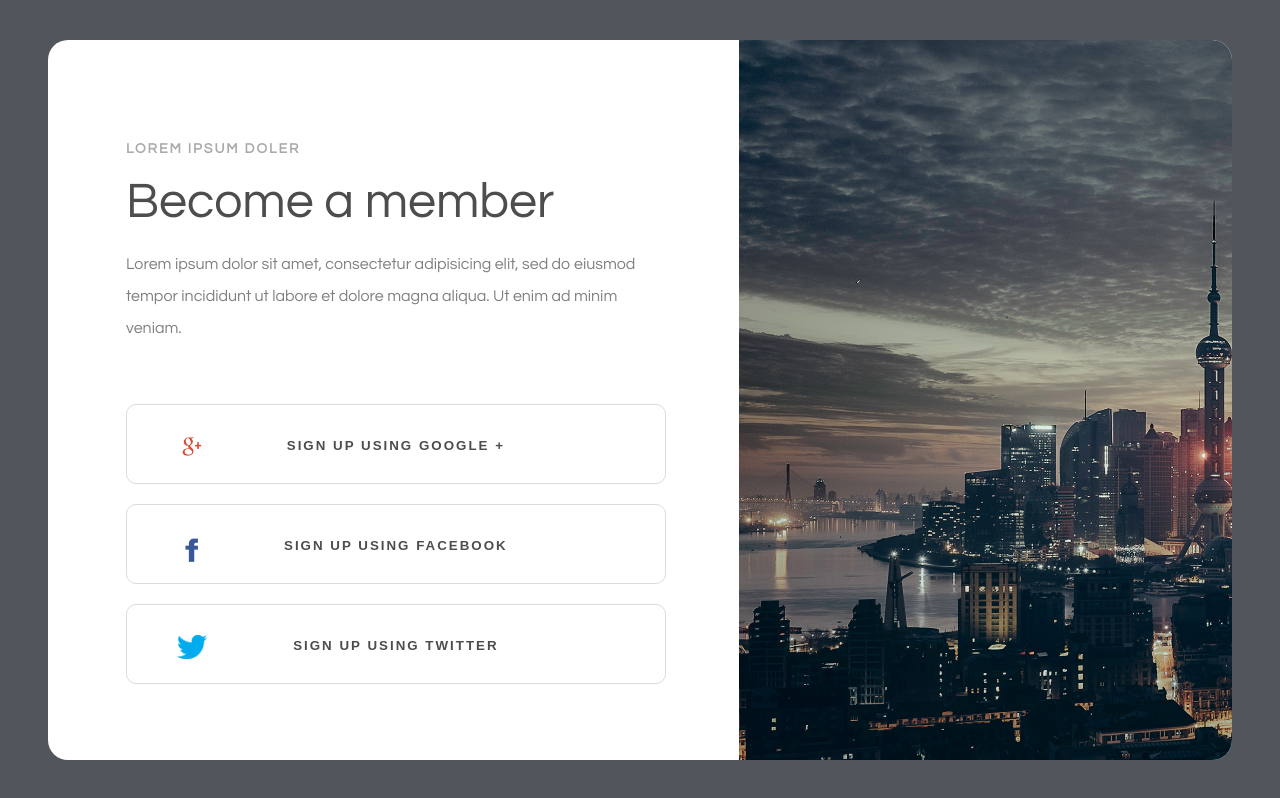
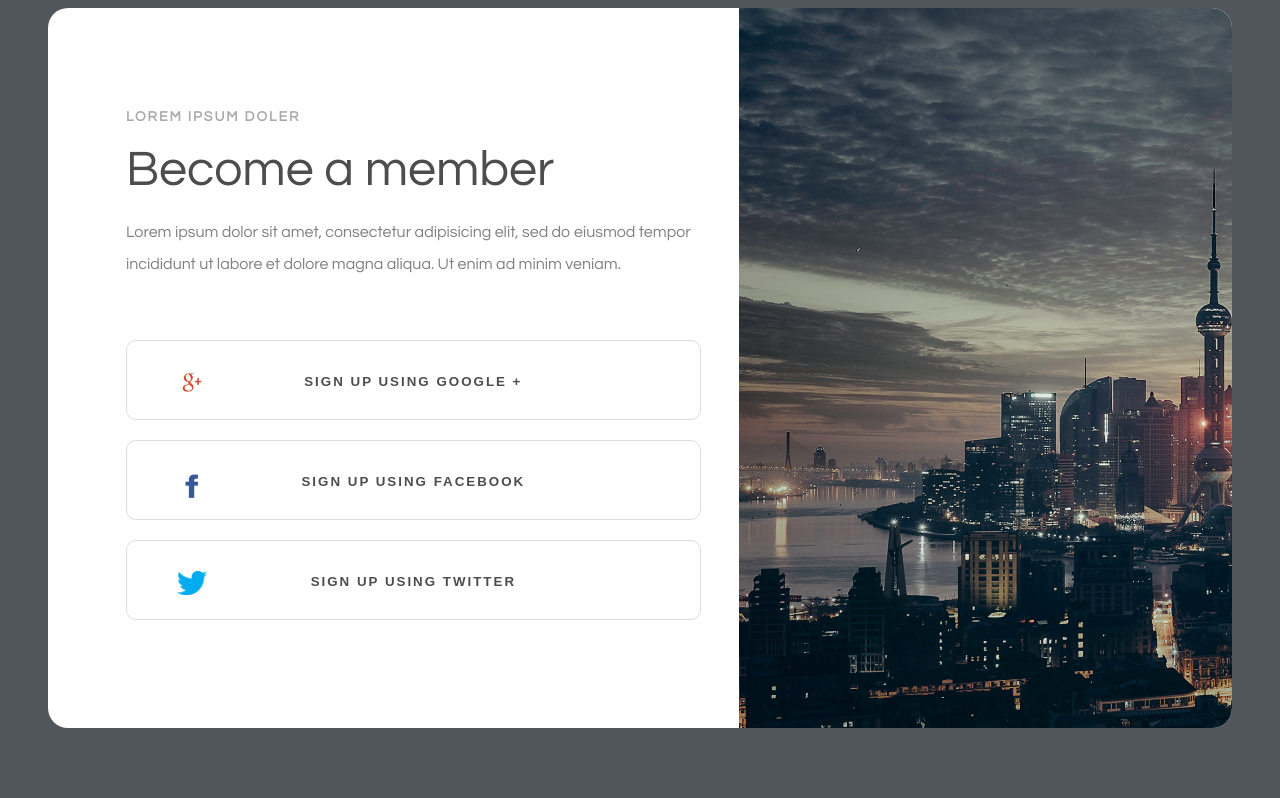
Before and after one commit to Katerisa/registration, a plain HTML site: page index.html in a window 1280 px wide. Drawn offline with nearby package versions, Linux system fonts and the light colour scheme.

Commit message:
не работает @media

```diff
--- a/style.css
+++ b/style.css
@@ -3,13 +3,6 @@ body {
     font-family: "Century Gothic", sans-serif;
 }
 
-button, .form, .city {
-    position: relative;
-}
-.google_logo, .facebook_logo,
-.twitter_logo, .container {
-    position: absolute;
-}
 button {
     display: block;
     height: 80px;
@@ -25,6 +18,14 @@ button {
 button:hover{
     box-shadow: 0 3px 15px 5px gainsboro;
 }
+button, .form, .city {
+    position: relative;
+}
+
+.google_logo, .facebook_logo,
+.twitter_logo {
+    position: absolute;
+}
 
 .buttons {
     margin-top: 60px;
@@ -38,17 +39,12 @@ button:hover{
     letter-spacing: 2px;
 }
 .city, .container {
-    width: 60vw;
     height: 90vh;
 }
 .form {
-    padding-top: 100px;
-    padding-right: 30px;
-    width: 80%;
+    padding: 100px 30px 0 70px;
 }
-.form, .left {
-    padding-left: 70px;
-}
+
 .city {
     overflow:hidden;
     border-radius: 0 20px 20px 0;
@@ -84,3 +80,8 @@ button:hover{
     float: left;
     padding-left: 30px;
 }
+@media screen and (max-width: 575px){
+    .city {
+        display: none;
+    }
+}
```
